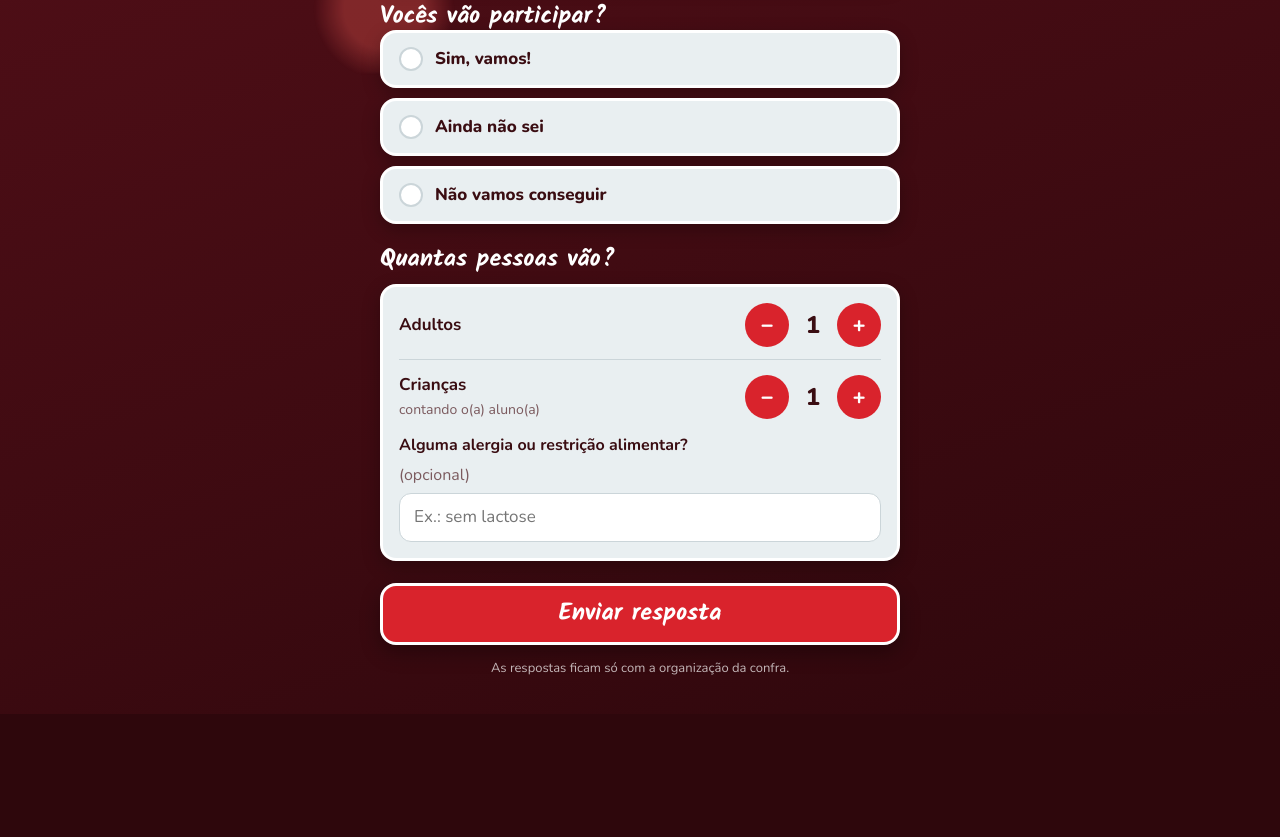
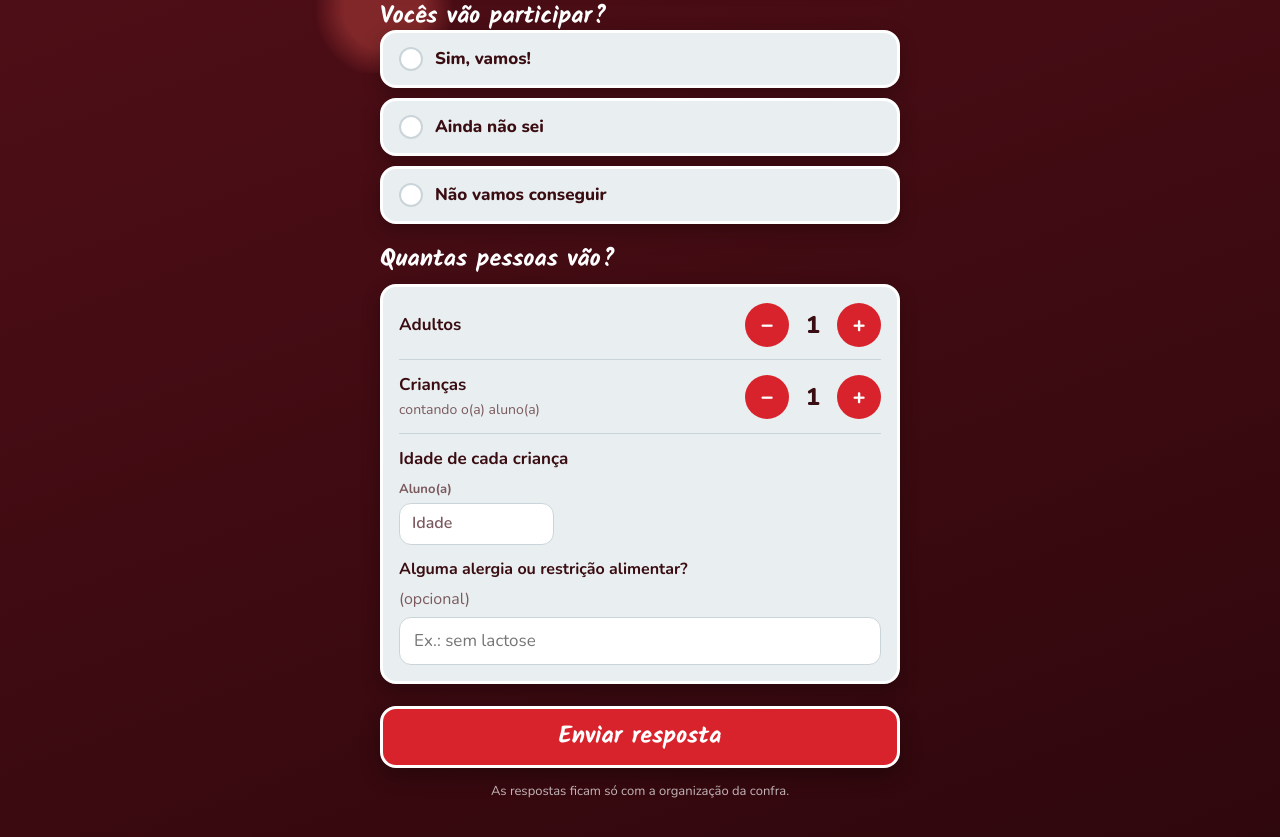
Before and after one commit to PurpleRatatui/confra-year4, a plain HTML site: page index.html in a window 1280 px wide. Shown: the part 727-1564 px from the top of the page. Before the commit the page ends 1441 px from the top, so only its background shows below. Drawn offline with nearby package versions, Linux system fonts and the light colour scheme.

Commit message:
Idade de cada criança na página e no script
Co-Authored-By: Claude Opus 5.5 <noreply@anthropic.com>

```diff
--- a/index.html
+++ b/index.html
@@ -143,6 +143,12 @@ input[type=text]:focus { outline: none; border-color: var(--red); box-shadow: 0
 .stepper-row .lbl { min-width: 0; }
 .stepper-row .lbl b { display: block; font-size: 17px; color: var(--ink); }
 .stepper-row .lbl small { color: var(--muted); font-size: 14px; }
+.idades { display: flex; flex-direction: column; gap: 8px; border-top: 1px solid var(--line); padding-top: 12px; }
+.idades b { font-size: 17px; color: var(--ink); }
+.idades-grid { display: grid; grid-template-columns: repeat(auto-fill, minmax(130px, 1fr)); gap: 8px; }
+.idade { display: flex; flex-direction: column; gap: 4px; min-width: 0; font-size: 13px; font-weight: 700; color: var(--muted); }
+.idade select { font: 700 16px/1.2 var(--body); color: var(--ink); background: #fff; border: 1.5px solid var(--line); border-radius: 12px; padding: 10px 12px; box-shadow: none; width: 100%; }
+.idade select:invalid { color: var(--muted); font-weight: 600; }
 .stepper { display: flex; align-items: center; gap: 4px; flex: none; }
 .stepper button {
   width: 44px; height: 44px; border-radius: 50%;
@@ -226,6 +232,10 @@ input[type=text]:focus { outline: none; border-color: var(--red); box-shadow: 0
             <button type="button" data-step="1" aria-label="Mais uma criança">+</button>
           </div>
         </div>
+        <div class="idades" id="idades-box">
+          <b>Idade de cada criança</b>
+          <div class="idades-grid" id="idades"></div>
+        </div>
         <label class="field" for="alergias">Alguma alergia ou restrição alimentar? <span class="opt">(opcional)</span>
           <input type="text" id="alergias" name="alergias" maxlength="200" placeholder="Ex.: sem lactose">
         </label>
@@ -270,6 +280,32 @@ function picked(name) {
   return el ? el.value : null;
 }
 
+function renderIdades() {
+  const box = $("idades");
+  const n = counts.criancas;
+  $("idades-box").hidden = n === 0;
+  while (box.children.length > n) box.lastElementChild.remove();
+  while (box.children.length < n) {
+    const i = box.children.length;
+    const lab = document.createElement("label");
+    lab.className = "idade";
+    lab.htmlFor = "idade-" + i;
+    lab.textContent = i === 0 ? "Aluno(a)" : "Criança " + (i + 1);
+    const s = document.createElement("select");
+    s.id = "idade-" + i; s.required = true;
+    const ph = document.createElement("option");
+    ph.value = ""; ph.textContent = "Idade"; ph.disabled = true; ph.selected = true;
+    s.append(ph);
+    for (let a = 0; a <= 17; a++) {
+      const o = document.createElement("option");
+      o.value = a; o.textContent = a === 0 ? "menos de 1 ano" : a === 1 ? "1 ano" : a + " anos";
+      s.append(o);
+    }
+    lab.append(s);
+    box.append(lab);
+  }
+}
+
 function syncSteppers() {
   document.querySelectorAll(".stepper").forEach((s) => {
     const f = s.dataset.field, min = +s.dataset.min, max = +s.dataset.max;
@@ -277,6 +313,7 @@ function syncSteppers() {
     s.querySelector('[data-step="-1"]').disabled = counts[f] <= min;
     s.querySelector('[data-step="1"]').disabled = counts[f] >= max;
   });
+  renderIdades();
 }
 
 document.querySelectorAll(".stepper").forEach((s) => {
@@ -304,12 +341,19 @@ form.addEventListener("submit", async (e) => {
   if (!st) { showError("Escolha se vocês vão participar."); return; }
   const vai = st !== "nao";
   if (vai && counts.adultos + counts.criancas === 0) { showError("Coloque pelo menos uma pessoa, ou escolha \"Não vamos conseguir\"."); return; }
+  const idades = [...$("idades").querySelectorAll("select")].map((x) => x.value);
+  if (vai && idades.some((v) => v === "")) {
+    showError("Escolha a idade de cada criança.");
+    $("idades").querySelector("select:invalid")?.focus();
+    return;
+  }
 
   const payload = {
     aluno,
     status: st,
     adultos: vai ? counts.adultos : 0,
     criancas: vai ? counts.criancas : 0,
+    idades: vai ? idades.map(Number) : [],
     alergias: vai ? ($("alergias").value.trim() || null) : null
   };
 
```
Also changed, not shown: 1 other file.
